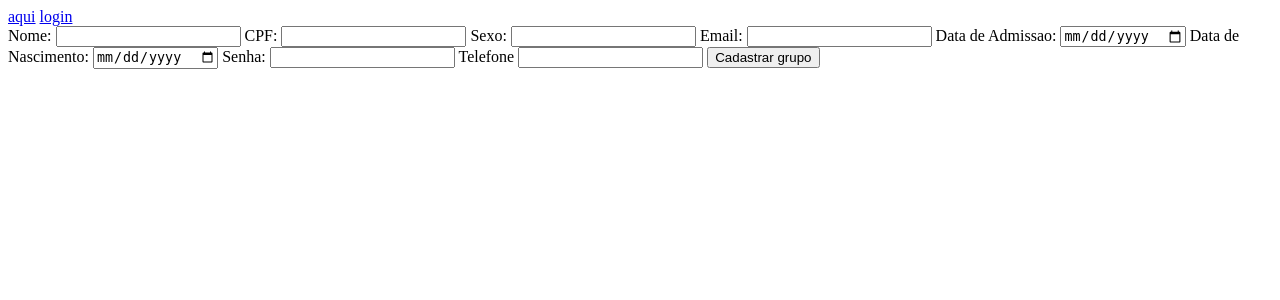
After one commit to Kiritogtsa/pi, a PHP site: page /view/cadastrogrupo.html in a window 1280 px wide. The commit adds this page. Shown: the top 300 px of the page. Run offline with PHP 8.4, Linux system fonts and the light colour scheme; data comes from the database, SQL or seed files in the repository; both versions use the stored data as it was before the commit; data that the repository does not hold is empty.

Commit message:
alterações

```diff
--- a/controller/main.php
+++ b/controller/main.php
@@ -48,6 +48,8 @@ else if ($submit == "login") {
     try {
         $userDAO = new UserDAO(); // Instancia o DAO de usuário
         $user = $userDAO->getByEmail($email); // Obtém o usuário pelo email fornecido
+        echo "<br><br><br><br><br>";
+        var_dump($user);
         $data = array();
         if (password_verify($senha, $user->getSenha())) {
                 $_SESSION["user"] = serialize($user); // Armazena o usuário na sessão
@@ -127,26 +129,28 @@ else if($submit == "Listar_cargos"){
     echo json_encode($response);
 }
 
-
-
 else if($submit == "Cadastrar_grupo"){
+    echo "nao vem";
     // adicione a deserialize o usuario para verificar o grupo
-    $usuario = isset($_SESSION["user"]) ? unserialize("user") : null;
+    $usuario = isset($_SESSION["user"]) ? unserialize($_SESSION["user"]) : null;
+    var_dump($usuario);
     // teste corretemente agora, o if nao ta comparando os literais com nada
     // depois coloca os headers de volta pelo momento
-    if($usuario->getGrup() == "auxiliar_gerente" || $usuario->getGrup() == "gerente"){
+    if($usuario->getGrupo() == "auxiliar" || $usuario->getGrupo() == "gerente"){
         try {
+            echo "\n"."vem aqui";
             $nome = filter_var($_POST['nome'],FILTER_SANITIZE_SPECIAL_CHARS);
             $email = filter_var($_POST['email'],FILTER_VALIDATE_EMAIL);
-            $data_nascimento = filter_var($_POST['data_nascimento'],FILTER_SANITIZE_NUMBER_INT);
-            $data_adimisao = filter_var($_POST['data_adimisao'],FILTER_SANITIZE_NUMBER_INT);
+            $data_nascimento = filter_var($_POST['datanascimento'],FILTER_SANITIZE_NUMBER_INT);
+            $data_adimisao = filter_var($_POST['dataadmissao'],FILTER_SANITIZE_NUMBER_INT);
             $telefone = filter_var($_POST['telefone'],FILTER_SANITIZE_NUMBER_INT);
             $sexo = filter_var($_POST['sexo'],FILTER_SANITIZE_SPECIAL_CHARS);
             $cpf = filter_var($_POST['cpf'],FILTER_SANITIZE_NUMBER_INT);
             $senha = filter_var($_POST['senha'],FILTER_SANITIZE_SPECIAL_CHARS);
-            $user = new User($nome, $email,"1",$cpf, $senha,$data_nascimento, $data_adimisao,$telefone, $sexo);
+            $user = new User($nome, $email,"2",$cpf, $senha,$data_nascimento, $data_adimisao,$telefone, $sexo);
+            $user->setGrupo("auxiliar");
             $userDAO = new UserDAO();
-            $_SESSION['user'] = serialize($userDAO->insertgrupo($user));
+            $userDAO->insertgrupo($user);
          } catch (Exception $e) {
              $_SESSION['mensagem'] = $e->getMessage();
          }
--- a/index.php
+++ b/index.php
@@ -5,7 +5,7 @@
             $uri = 'http://';
     }
     $uri .= $_SERVER['HTTP_HOST'];
-    header('Location: ./view/teste.html');
+    header('Location: ./view/cadastrogrupo.html');
     exit;
 ?>
 Something is wrong with the XAMPP installation :-(
--- a/models/trabalho.php
+++ b/models/trabalho.php
@@ -115,10 +115,11 @@ class TrabalhoDAO {
 
         $listaTrabalhos = [];
         foreach ($trabalhos as $trabalho) {
-            // Cria objetos Trabalho com os dados de cada resultado da consulta
-            $t = new Trabalho($trabalho['NOME'], $trabalho['DESCRICAO']);
-            $t->setIdCargo($trabalho['ID']); // Define o ID do trabalho
-            $listaTrabalhos[] = $t; // Adiciona o objeto à lista de trabalhos
+            if ($trabalho["NOME"]!="axiliar gerente"){
+                $t = new Trabalho($trabalho['NOME'], $trabalho['DESCRICAO']);
+                $t->setIdCargo($trabalho['ID']); // Define o ID do trabalho
+                $listaTrabalhos[] = $t; // Adiciona o objeto à lista de trabalhos
+            }
         }
 
         return $listaTrabalhos; // Retorna a lista de objetos Trabalho
--- a/models/users.php
+++ b/models/users.php
@@ -320,14 +320,13 @@ class UserDAO implements crud{
         $stmt->execute();
         echo "getemail executa o sql"."\n";
         $dados = $stmt->fetch(PDO::FETCH_ASSOC);
-        var_dump($dados);
         if (!$dados) {
             throw new Exception("Usuário não encontrado com o nome: " . $email);
         }
-    var_dump($dados);
+        var_dump($dados);
         $user = new User($dados["NOME"], $dados["EMAIL"],$dados["TR_ID"],$dados["CPF"], $dados["SENHA"], $dados["DATA_NASCIMENTO"], $dados["DATA_ADMISSAO"],$dados["TELEFONE"],$dados["SEXO"]);
         $user->setId($dados["ID"]);
-        $user->setGrupo($dados["grupo"]);
+        $user->setGrupo($dados["GRUPO"]);
         echo "getemail termina retornado uma instacia"."\n";
         return $user;
     }
--- /dev/null
+++ b/senha.php
@@ -0,0 +1,2 @@
+<?php
+echo password_hash("123",PASSWORD_DEFAULT);
--- a/view/teste.html
+++ b/view/Cadastrouser.html
@@ -36,7 +36,7 @@
         <label for="trabalho">Selecione um Cargo:</label>
         <select id="cargoSelect" name="trabalho" required></select>
 
-        <button type="submit" name="submit" value="Cadatrar_user">Enviar</button>
+        <button type="submit" name="submit" value="Cadatrar_user">Cadastrar-se</button>
     </form>
 
     <script src="script.js"></script>
--- /dev/null
+++ b/view/cadastrogrupo.html
@@ -0,0 +1,41 @@
+<!DOCTYPE html>
+<html lang="en">
+<head>
+    <meta charset="UTF-8">
+    <meta name="viewport" content="width=device-width, initial-scale=1.0">
+    <title>Cadastro de grupo</title>
+</head>
+<body>
+    <a href="../view/listar.html">aqui</a>
+    <a href="../view/login.html">login</a>
+    <form id="form" method="POST" action="../controller/main.php" class="pessoa">
+        <label for="nome">Nome:</label>
+        <input type="text" id="nome" name="nome" required>
+
+        <label for="cpf">CPF:</label>
+        <input type="text" id="cpf" name="cpf" required>
+
+        <label for="sexo">Sexo:</label>
+        <input type="text" id="sexo" name="sexo" required>
+
+        <label for="email">Email:</label>
+        <input type="email" id="email" name="email" required>
+
+        <label for="dataadmissao">Data de Admissao:</label>
+        <input type="date" id="dataadmissao" name="dataadmissao" required>
+
+        <label for="datanascimento">Data de Nascimento:</label>
+        <input type="date" id="datanascimento" name="datanascimento" required>
+
+        <label for="senha">Senha:</label>
+        <input type="password" id="senha" name="senha" required>
+
+        <label for="senha">Telefone</label>
+        <input type="text" id="foda-se" name="telefone" required>
+
+        <button type="submit" name="submit" value="Cadastrar_grupo">Cadastrar grupo</button>
+    </form>
+
+    <script src="script.js"></script>
+</body>
+</html>
```
Also changed, not shown: config/sistrh.sql (+12 -3 lines).
